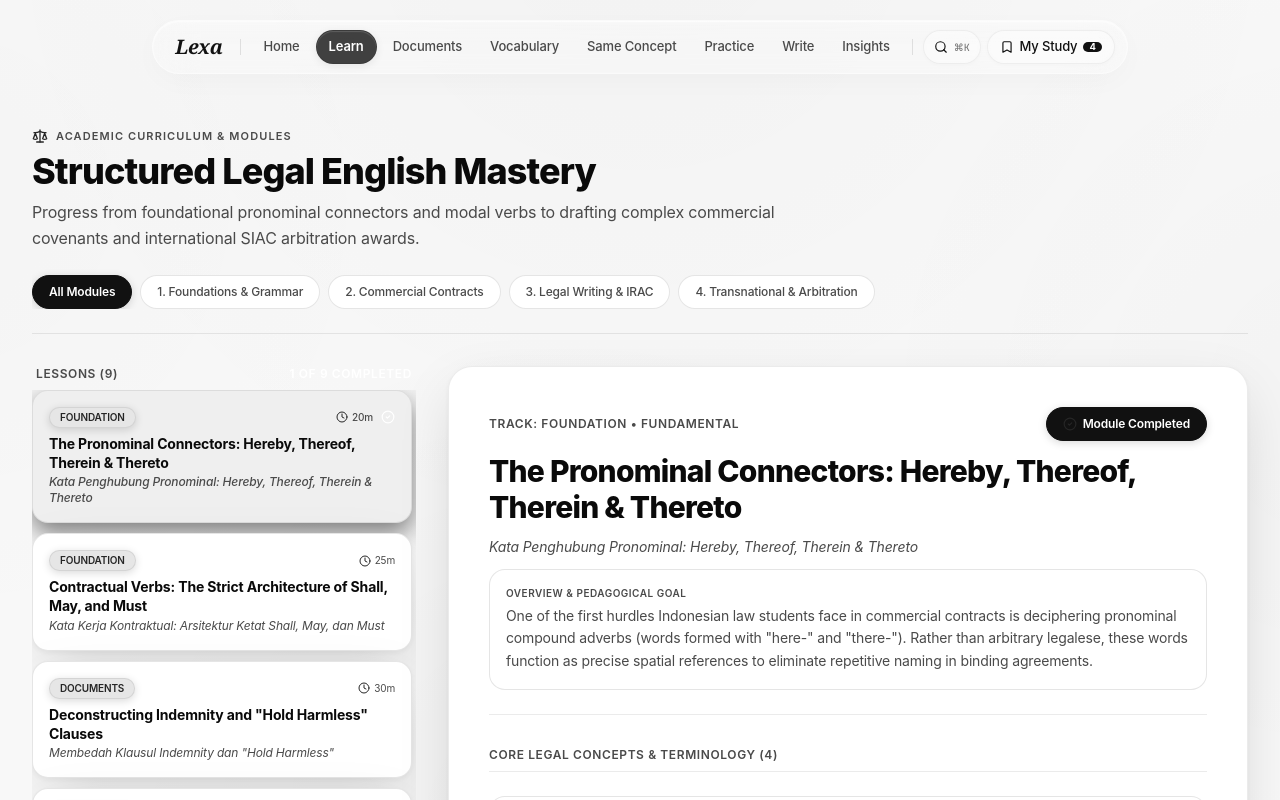
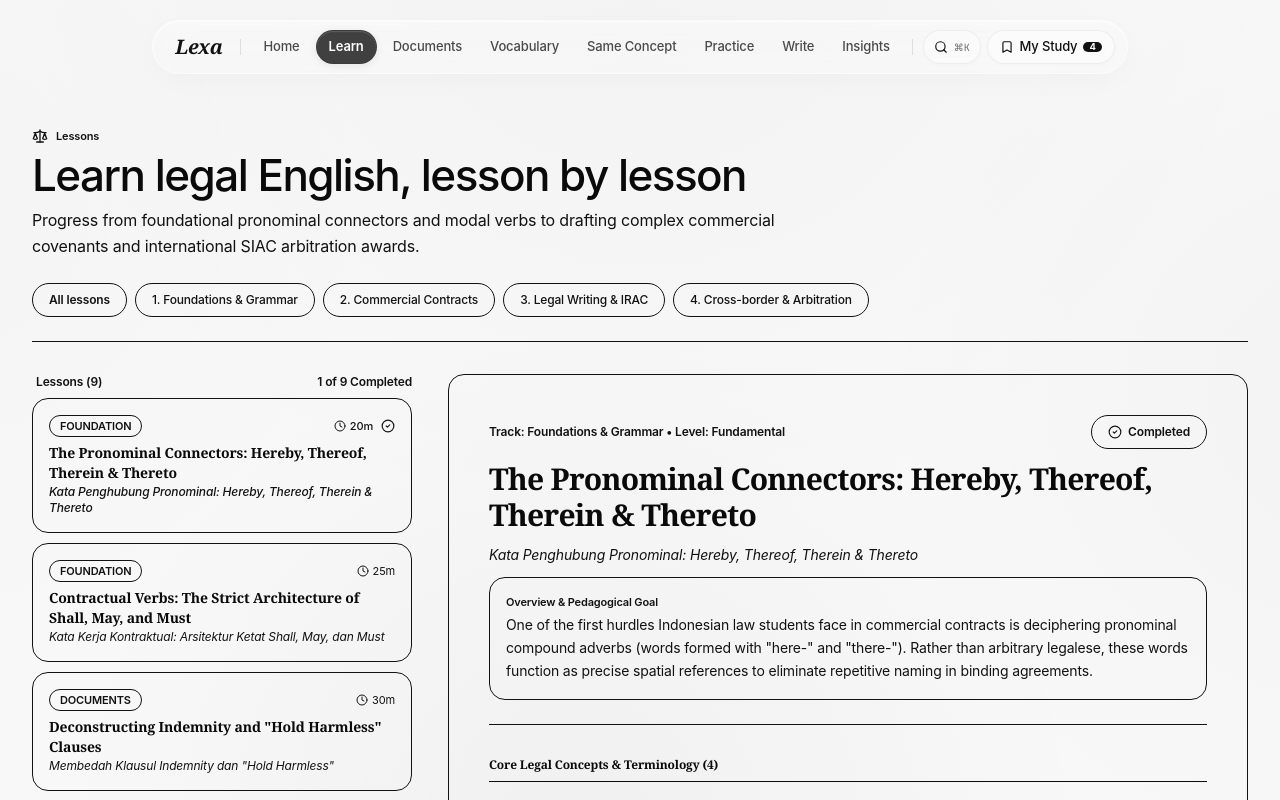
Before and after one commit to DimasHidayat24/LEGAL-ENGLISH, a React (Vite) app: page / in a window 1280 px wide. Both pictures are taken after a click on the button "Foundation & Pronominals". Shown: the top 800 px of the page. Built offline with nearby package versions, Linux system fonts and the light colour scheme.

Commit message:
redesign: update src/components/CurriculumView.tsx

```diff
--- a/src/components/CurriculumView.tsx
+++ b/src/components/CurriculumView.tsx
@@ -26,11 +26,11 @@ export const CurriculumView: React.FC = () => {
   const [showQuizExplanation, setShowQuizExplanation] = useState<boolean>(false);
 
   const categories = [
-    { id: 'ALL', label: 'All Modules' },
+    { id: 'ALL', label: 'All lessons' },
     { id: 'foundation', label: '1. Foundations & Grammar' },
     { id: 'documents', label: '2. Commercial Contracts' },
     { id: 'practical', label: '3. Legal Writing & IRAC' },
-    { id: 'advanced', label: '4. Transnational & Arbitration' }
+    { id: 'advanced', label: '4. Cross-border & Arbitration' }
   ];
 
   const filteredLessons = curriculumLessons.filter(l =>
@@ -49,17 +49,17 @@ export const CurriculumView: React.FC = () => {
     <div className="max-w-7xl mx-auto px-4 sm:px-6 lg:px-8 py-4 space-y-8">
 
       {/* Header */}
-      <div className="border-b border-white/[0.08] pb-6">
+      <div className="border-b border-line pb-6">
         <div className="flex items-center gap-2 mb-1.5">
-          <Scale className="w-4 h-4 text-[#DCDCDC]" />
-          <span className="text-[11px] font-sans tracking-widest uppercase text-[#A8A8A8] font-semibold">
-            ACADEMIC CURRICULUM & MODULES
+          <Scale className="w-4 h-4 text-ink-2" />
+          <span className="text-[11px] font-sans text-muted font-semibold">
+            Lessons
           </span>
         </div>
-        <h1 className="text-2xl sm:text-4xl font-sans font-extrabold text-white tracking-tight">
-          Structured Legal English Mastery
+        <h1 className="text-3xl sm:text-[44px] font-medium text-ink tracking-[-0.035em] leading-[1.1]">
+          Learn legal English, lesson by lesson
         </h1>
-        <p className="text-sm sm:text-base text-[#A8A8A8] font-sans mt-2 max-w-3xl leading-relaxed">
+        <p className="text-sm sm:text-base text-muted font-sans mt-2 max-w-3xl leading-relaxed">
           Progress from foundational pronominal connectors and modal verbs to drafting complex commercial covenants and international SIAC arbitration awards.
         </p>
 
@@ -71,8 +71,8 @@ export const CurriculumView: React.FC = () => {
               onClick={() => setSelectedCategory(cat.id)}
               className={`px-4 py-2 whitespace-nowrap transition-all border cursor-pointer rounded-full text-xs font-medium ${
                 selectedCategory === cat.id
-                  ? 'bg-[#242424] text-white border-white/20 font-semibold shadow-xs'
-                  : 'bg-[#151515] text-[#A8A8A8] border-white/[0.08] hover:bg-[#1C1C1C] hover:text-white'
+                  ? 'bg-accent text-on-accent border-accent font-semibold shadow-xs'
+                  : 'bg-surface text-muted border-line hover:bg-surface-3 hover:text-ink'
               }`}
             >
               {cat.label}
@@ -86,14 +86,14 @@ export const CurriculumView: React.FC = () => {
 
         {/* Left Sidebar: Lesson Navigation List */}
         <div className="lg:col-span-4 space-y-3">
-          <div className="text-xs font-sans uppercase tracking-wider text-[#A8A8A8] mb-2 px-1 flex items-center justify-between font-semibold">
+          <div className="text-xs font-sans text-muted mb-2 px-1 flex items-center justify-between font-semibold">
             <span>Lessons ({filteredLessons.length})</span>
-            <span className="text-white font-semibold">
+            <span className="text-ink font-semibold">
               {completedLessons.length} of {curriculumLessons.length} Completed
             </span>
           </div>
 
-          <div className="space-y-2.5 max-h-[80vh] overflow-y-auto pr-1 no-scrollbar">
+          <div className="space-y-2.5 max-h-[calc(100vh-8rem)] overflow-y-auto pr-1 lexa-custom-scrollbar lg:sticky lg:top-24">
             {filteredLessons.map((lesson) => {
               const isSelected = activeLesson.id === lesson.id;
               const isCompleted = completedLessons.includes(lesson.id);
@@ -108,28 +108,28 @@ export const CurriculumView: React.FC = () => {
                   }}
                   className={`p-4 transition-all cursor-pointer rounded-2xl border ${
                     isSelected
-                      ? 'bg-[#1C1C1C] border-white/25 shadow-[0_10px_25px_rgba(0,0,0,0.5)] font-medium'
-                      : 'bg-[#101010] border-white/[0.08] hover:border-white/20 hover:bg-[#151515]'
+                      ? 'bg-surface-3 border-line-strong font-medium'
+                      : 'bg-surface border-line hover:border-line-strong hover:bg-surface'
                   }`}
                 >
                   <div className="flex items-center justify-between mb-1.5">
-                    <span className="text-[10px] font-sans uppercase px-2.5 py-0.5 rounded-full font-semibold bg-[#242424] text-[#DCDCDC] border border-white/10">
+                    <span className="text-[11px] font-sans uppercase px-2.5 py-0.5 rounded-full font-semibold bg-surface-3 text-ink-2 border border-line">
                       {lesson.categoryId}
                     </span>
-                    <div className="flex items-center gap-2 text-[10px] font-sans text-[#A8A8A8]">
+                    <div className="flex items-center gap-2 text-[11px] font-sans text-muted">
                       <span className="flex items-center gap-1">
-                        <Clock className="w-3 h-3 text-[#DCDCDC]" /> {lesson.durationMinutes}m
+                        <Clock className="w-3 h-3 text-ink-2" /> {lesson.durationMinutes}m
                       </span>
                       {isCompleted && (
-                        <CheckCircle2 className="w-3.5 h-3.5 text-white" />
+                        <CheckCircle2 className="w-3.5 h-3.5 text-ink" />
                       )}
                     </div>
                   </div>
 
-                  <h3 className="font-sans font-bold text-sm text-white leading-snug">
+                  <h3 className="font-serif font-semibold text-sm text-ink leading-snug">
                     {lesson.title}
                   </h3>
-                  <p className="text-xs text-[#A8A8A8] font-sans italic mt-0.5">
+                  <p className="text-xs text-muted font-sans italic mt-0.5">
                     {lesson.titleId}
                   </p>
                 </div>
@@ -139,39 +139,44 @@ export const CurriculumView: React.FC = () => {
         </div>
 
         {/* Right Pane: Comprehensive Interactive Lesson Content */}
-        <div className="lg:col-span-8 p-6 sm:p-10 rounded-3xl bg-[#101010] border border-white/[0.08] space-y-8">
+        <div className="lg:col-span-8 p-6 sm:p-10 rounded-2xl bg-surface border border-line space-y-8">
 
           {/* Lesson Header */}
-          <div className="border-b border-white/[0.08] pb-6 space-y-3">
+          <div className="border-b border-line pb-6 space-y-3">
             <div className="flex items-center justify-between">
-              <span className="text-xs font-sans uppercase tracking-wider text-[#A8A8A8] font-semibold">
-                TRACK: {activeLesson.categoryId.toUpperCase()} • {activeLesson.difficulty.toUpperCase()}
+              <span className="text-xs font-sans text-muted font-semibold">
+                {(() => {
+                  const track = categories.find(c => c.id === activeLesson.categoryId)?.label.replace(/^\d+\.\s*/, '') ?? activeLesson.categoryId;
+                  return track.toLowerCase() === activeLesson.difficulty.toLowerCase()
+                    ? `Track: ${track}`
+                    : `Track: ${track} • Level: ${activeLesson.difficulty}`;
+                })()}
               </span>
               <button
                 onClick={() => markLessonComplete(activeLesson.id)}
                 className={`px-4 py-2 text-xs font-sans border flex items-center gap-1.5 transition-all cursor-pointer rounded-full ${
                   isLessonCompleted
-                    ? 'bg-[#242424] text-white border-white/20 font-semibold'
-                    : 'bg-[#151515] text-[#F2F2F2] border-white/[0.12] hover:bg-[#1C1C1C]'
+                    ? 'bg-accent text-on-accent border-accent font-semibold'
+                    : 'bg-surface text-ink border-line hover:bg-surface-3'
                 }`}
               >
-                <CheckCircle2 className="w-3.5 h-3.5 text-[#DCDCDC]" />
-                <span>{isLessonCompleted ? 'Module Completed' : 'Mark as Complete'}</span>
+                <CheckCircle2 className="w-3.5 h-3.5 text-ink-2" />
+                <span>{isLessonCompleted ? 'Completed' : 'Mark as complete'}</span>
               </button>
             </div>
 
-            <h2 className="text-2xl sm:text-3xl font-sans font-extrabold text-white tracking-tight">
+            <h2 className="text-2xl sm:text-3xl font-serif font-semibold text-ink tracking-tight">
               {activeLesson.title}
             </h2>
-            <p className="text-sm font-sans italic text-[#A8A8A8] font-normal">
+            <p className="text-sm font-sans italic text-muted font-normal">
               {activeLesson.titleId}
             </p>
 
-            <div className="p-4 rounded-2xl bg-[#151515] border border-white/[0.08] space-y-1">
-              <span className="text-[10px] font-sans uppercase tracking-wider text-[#A8A8A8] block font-semibold">
+            <div className="p-4 rounded-2xl bg-surface border border-line space-y-1">
+              <span className="text-[11px] font-sans text-muted block font-semibold">
                 Overview & Pedagogical Goal
               </span>
-              <p className="text-sm font-sans text-[#A8A8A8] leading-relaxed">
+              <p className="text-sm font-sans text-muted leading-relaxed">
                 {languageMode === 'ID' ? activeLesson.overviewId : activeLesson.overviewEn}
               </p>
             </div>
@@ -179,7 +184,7 @@ export const CurriculumView: React.FC = () => {
 
           {/* Core Concepts Breakdown */}
           <div className="space-y-6">
-            <h3 className="text-xs font-sans tracking-wider uppercase text-[#A8A8A8] font-semibold border-b border-white/[0.08] pb-2">
+            <h3 className="text-xs font-serif text-muted font-semibold border-b border-line pb-2">
               Core Legal Concepts & Terminology ({activeLesson.coreConcepts.length})
             </h3>
 
@@ -188,13 +193,13 @@ export const CurriculumView: React.FC = () => {
                 const termInDict = legalVocabularyList.find(t => t.term.toLowerCase() === concept.term.toLowerCase());
 
                 return (
-                  <div key={cIdx} className="p-5 rounded-2xl bg-[#151515] border border-white/[0.08] space-y-3">
+                  <div key={cIdx} className="p-5 rounded-2xl bg-surface border border-line space-y-3">
                     <div className="flex items-center justify-between">
                       <div className="flex items-center gap-2.5">
-                        <span className="w-6 h-6 bg-[#242424] text-white border border-white/20 text-xs font-sans font-bold flex items-center justify-center rounded-full">
+                        <span className="w-6 h-6 bg-accent text-on-accent border border-accent text-xs font-sans font-bold flex items-center justify-center rounded-full">
                           {cIdx + 1}
                         </span>
-                        <h4 className="font-sans font-extrabold text-lg text-white">
+                        <h4 className="font-sans font-extrabold text-lg text-ink">
                           {concept.term}
                         </h4>
                       </div>
@@ -202,46 +207,46 @@ export const CurriculumView: React.FC = () => {
                       {termInDict && (
                         <button
                           onClick={() => setActiveLookupTermId(termInDict.id)}
-                          className="text-xs font-sans font-medium text-[#DCDCDC] hover:text-white hover:underline flex items-center gap-1 cursor-pointer"
+                          className="text-xs font-sans font-medium text-ink-2 hover:text-ink hover:underline flex items-center gap-1 cursor-pointer"
                         >
                           View in Dictionary <ArrowRight className="w-3 h-3" />
                         </button>
                       )}
                     </div>
 
-                    <div className="p-3.5 rounded-xl bg-[#1C1C1C] border border-white/[0.08] space-y-1">
-                      <span className="text-[10px] font-sans uppercase text-[#A8A8A8] block font-semibold">
+                    <div className="p-3.5 rounded-xl bg-surface-3 border border-line space-y-1">
+                      <span className="text-[11px] font-sans text-muted block font-semibold">
                         Makna Bahasa Indonesia:
                       </span>
-                      <p className="font-sans font-bold text-sm text-white">
+                      <p className="font-sans font-bold text-sm text-ink">
                         {concept.meaningId}
                       </p>
-                      <p className="text-xs text-[#A8A8A8] mt-1 font-sans font-normal">
+                      <p className="text-xs text-muted mt-1 font-sans font-normal">
                         {concept.explanationId}
                       </p>
                     </div>
 
-                    <div className="text-xs text-[#A8A8A8] space-y-1 font-sans">
-                      <strong className="text-white font-semibold">Legal Function:</strong> {concept.legalFunction}
+                    <div className="text-xs text-muted space-y-1 font-sans">
+                      <strong className="text-ink font-semibold">Legal Function:</strong> {concept.legalFunction}
                     </div>
 
                     {/* Authentic Example Box */}
-                    <div className="p-4 rounded-xl bg-[#0C0C0C] border border-white/[0.08] space-y-1.5">
-                      <span className="text-[10px] font-sans uppercase text-[#A8A8A8] block font-semibold">
+                    <div className="p-4 rounded-xl bg-surface border border-line space-y-1.5">
+                      <span className="text-[11px] font-sans text-muted block font-semibold">
                         Authentic Example Clause:
                       </span>
-                      <blockquote className="text-xs sm:text-[13px] font-serif italic text-[#F2F2F2] leading-[1.7]">
+                      <blockquote className="text-xs sm:text-[13px] font-serif italic text-ink leading-[1.7]">
                         &ldquo;{concept.authenticExample}&rdquo;
                       </blockquote>
-                      <p className="text-xs font-sans text-[#A8A8A8] pt-2 border-t border-white/[0.08]">
-                        <strong className="text-white font-semibold">Terjemahan:</strong> {concept.indonesianTranslation}
+                      <p className="text-xs font-sans text-muted pt-2 border-t border-line">
+                        <strong className="text-ink font-semibold">Terjemahan:</strong> {concept.indonesianTranslation}
                       </p>
                     </div>
 
                     {concept.draftingTip && (
-                      <div className="text-xs font-sans text-[#A8A8A8] bg-[#181818] p-3 rounded-xl border border-white/[0.08]">
-                        <span className="text-white font-semibold">Drafting Tip:</span>{' '}
-                        <span className="text-[#DCDCDC]">{concept.draftingTip}</span>
+                      <div className="text-xs font-sans text-muted bg-surface-3 p-3 rounded-xl border border-line">
+                        <span className="text-ink font-semibold">Drafting Tip:</span>{' '}
+                        <span className="text-ink-2">{concept.draftingTip}</span>
                       </div>
                     )}
                   </div>
@@ -252,19 +257,19 @@ export const CurriculumView: React.FC = () => {
 
           {/* Interactive Check for Understanding (Quiz) */}
           {activeLesson.checkExercise && (
-            <div className="p-6 rounded-2xl bg-[#151515] border border-white/[0.08] space-y-4">
+            <div className="p-6 rounded-2xl bg-surface border border-line space-y-4">
               <div className="flex items-center gap-2">
-                <HelpCircle className="w-4 h-4 text-[#DCDCDC]" />
-                <h3 className="text-xs font-sans tracking-wider uppercase text-white font-semibold">
+                <HelpCircle className="w-4 h-4 text-ink-2" />
+                <h3 className="text-xs font-serif text-ink font-semibold">
                   Practical Check: Test Your Comprehension
                 </h3>
               </div>
 
               <div className="space-y-1">
-                <p className="font-sans font-bold text-sm text-white">
+                <p className="font-sans font-bold text-sm text-ink">
                   {activeLesson.checkExercise.questionEn}
                 </p>
-                <p className="text-xs font-sans italic text-[#A8A8A8]">
+                <p className="text-xs font-sans italic text-muted">
                   {activeLesson.checkExercise.questionId}
                 </p>
               </div>
@@ -274,12 +279,12 @@ export const CurriculumView: React.FC = () => {
                   const isChosen = selectedQuizAnswer === optIdx;
                   const isCorrect = optIdx === activeLesson.checkExercise?.correctIndex;
 
-                  let btnStyle = "bg-[#181818] text-[#A8A8A8] border-white/[0.08] hover:border-white/20 hover:text-white hover:bg-[#1C1C1C]";
+                  let btnStyle = "bg-surface-3 text-muted border-line hover:border-line-strong hover:text-ink hover:bg-surface-3";
                   if (showQuizExplanation) {
                     if (isCorrect) {
-                      btnStyle = "bg-[#242424] border-white/30 text-white font-bold";
+                      btnStyle = "bg-success-soft border-success text-success font-semibold";
                     } else if (isChosen && !isCorrect) {
-                      btnStyle = "bg-neutral-900 border-red-500/50 text-red-300";
+                      btnStyle = "bg-danger-soft border-danger text-danger";
                     }
                   }
 
@@ -291,7 +296,7 @@ export const CurriculumView: React.FC = () => {
                     >
                       <span>{option}</span>
                       {showQuizExplanation && isCorrect && (
-                        <Check className="w-4 h-4 text-white" />
+                        <Check className="w-4 h-4 text-success" />
                       )}
                     </button>
                   );
@@ -299,11 +304,11 @@ export const CurriculumView: React.FC = () => {
               </div>
 
               {showQuizExplanation && (
-                <div className="p-4 rounded-xl bg-[#0C0C0C] border border-white/[0.08] space-y-1 text-xs font-sans">
-                  <span className="font-bold text-white block">
-                    {selectedQuizAnswer === activeLesson.checkExercise.correctIndex ? '✓ Correct Answer!' : '✗ Explanation:'}
+                <div className="p-4 rounded-xl bg-surface border border-line space-y-1 text-xs font-sans">
+                  <span className={`font-bold block ${selectedQuizAnswer === activeLesson.checkExercise.correctIndex ? 'text-success' : 'text-danger'}`}>
+                    {selectedQuizAnswer === activeLesson.checkExercise.correctIndex ? '✓ Correct' : '✗ Not quite — explanation'}
                   </span>
-                  <p className="text-[#A8A8A8] leading-relaxed">
+                  <p className="text-muted leading-relaxed">
                     {activeLesson.checkExercise.explanationId}
                   </p>
                 </div>
@@ -312,9 +317,9 @@ export const CurriculumView: React.FC = () => {
           )}
 
           {/* Bottom Module Completion Bar */}
-          <div className="pt-6 border-t border-white/[0.08] flex flex-col sm:flex-row items-center justify-between gap-4">
-            <span className="text-xs font-sans text-[#A8A8A8]">
-              Module ID: {activeLesson.id} • Estimated Study Time: {activeLesson.durationMinutes} mins
+          <div className="pt-6 border-t border-line flex flex-col sm:flex-row items-center justify-between gap-4">
+            <span className="text-xs font-sans text-muted">
+              Lesson {activeLesson.id} • Study time: {activeLesson.durationMinutes} mins
             </span>
             <button
               onClick={() => {
@@ -328,10 +333,10 @@ export const CurriculumView: React.FC = () => {
                   window.scrollTo({ top: 0, behavior: 'smooth' });
                 }
               }}
-              className="btn-primary px-6 py-3 text-xs uppercase tracking-wider font-semibold"
+              className="btn-primary px-6 py-3 text-xs font-medium"
             >
               <Check className="w-4 h-4" />
-              <span>{curriculumLessons.findIndex(l => l.id === activeLesson.id) < curriculumLessons.length - 1 ? 'Complete & Advance to Next Module' : 'Complete Final Module'}</span>
+              <span>{curriculumLessons.findIndex(l => l.id === activeLesson.id) < curriculumLessons.length - 1 ? 'Complete and go to next lesson' : 'Complete final lesson'}</span>
             </button>
           </div>
 
```
